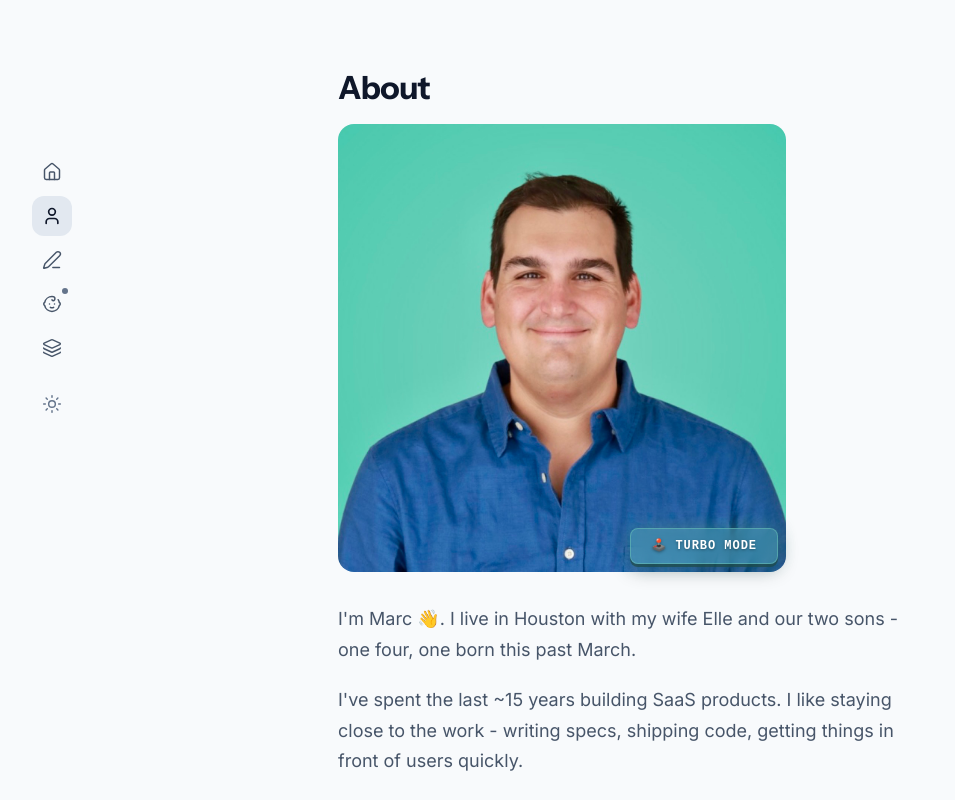
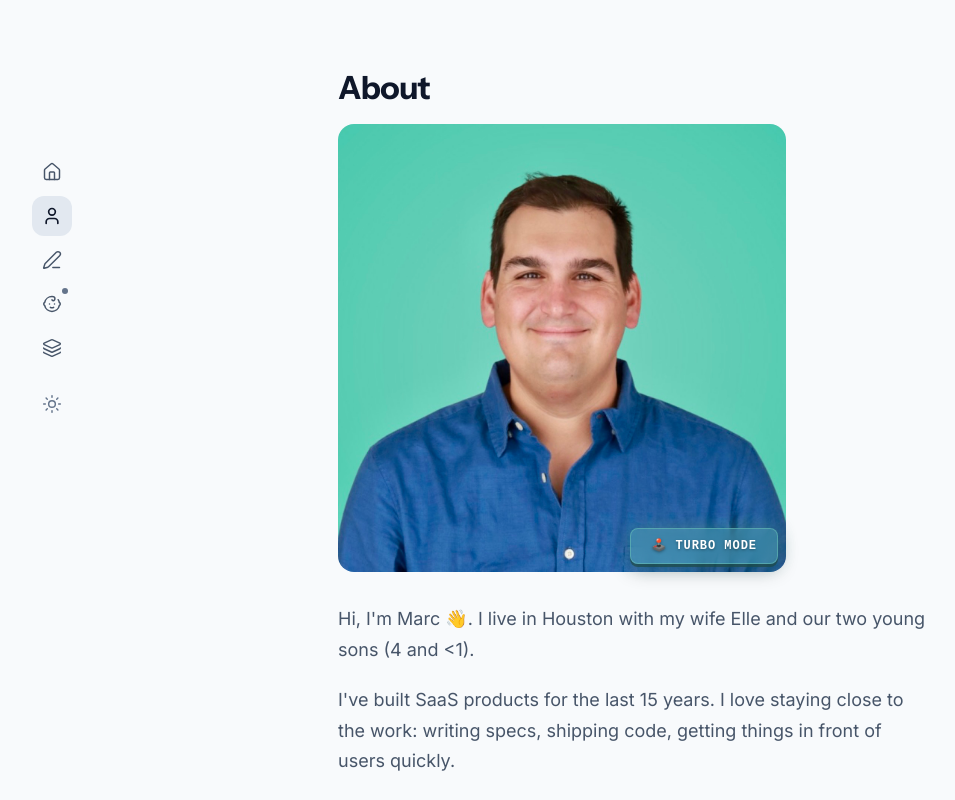
Before and after one commit to marcanthonyrosa/marcanthonyrosadotcom, a Next.js app: page /about in a window 1280 px wide. Shown: the top 800 px of the page, without its empty margins (6-961 px from the left). Built offline with nearby package versions, Linux system fonts and the light colour scheme.

Commit message:
Update About intro paragraphs (#109)

```diff
--- a/app/(site)/about/page.tsx
+++ b/app/(site)/about/page.tsx
@@ -148,10 +148,10 @@ export default function About() {
         </div>
         <div className="prose max-w-none">
           <p>
-            I&apos;m Marc 👋. I live in Houston with my wife Elle and our two sons - one four, one born this past March.
+            Hi, I&apos;m Marc 👋. I live in Houston with my wife Elle and our two young sons (4 and &lt;1).
           </p>
           <p>
-            I&apos;ve spent the last ~15 years building SaaS products. I like staying close to the work - writing specs, shipping code, getting things in front of users quickly.
+            I&apos;ve built SaaS products for the last 15 years. I love staying close to the work: writing specs, shipping code, getting things in front of users quickly.
           </p>
           <h2
             className="font-semibold tracking-tight mt-10 mb-4"
```
